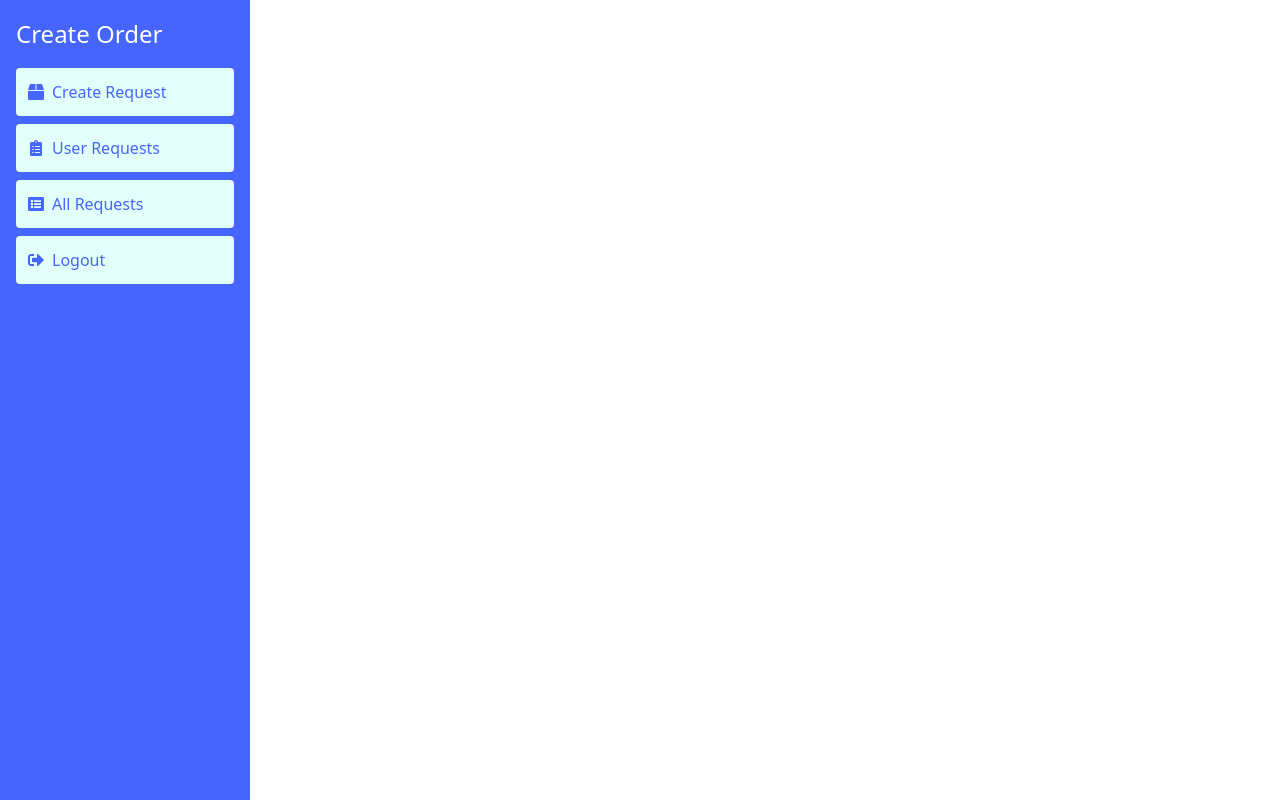
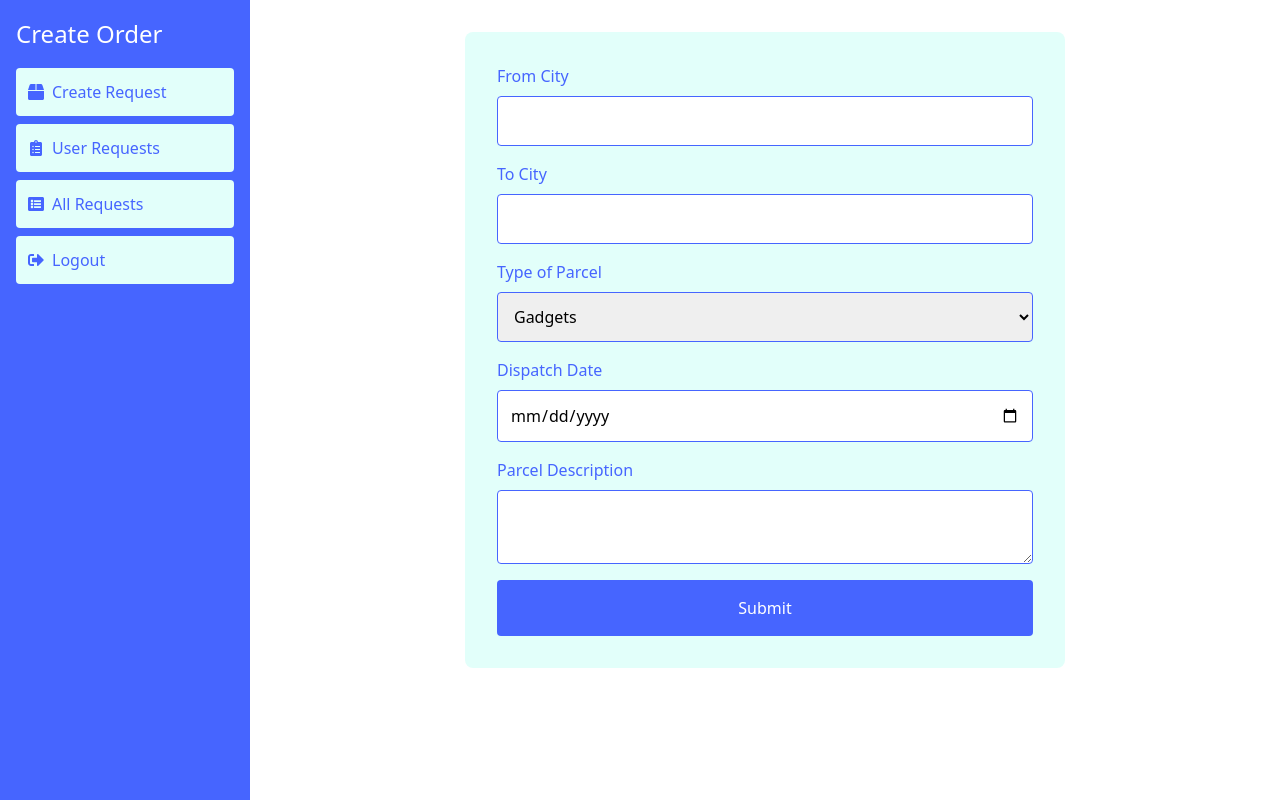
Before and after one commit to yaroslav-tsarenko/gotoinc-test-task, a React (Create React App) app: page /1/create/order in a window 1280 px wide. Built offline with nearby package versions, Linux system fonts and the light colour scheme.

Commit message:
#GTT-007: implemented logic for adding order request

```diff
--- /dev/null
+++ b/src/components/order-form/OrderForm.module.scss
@@ -0,0 +1,46 @@
+.orderForm {
+  display: flex;
+  flex-direction: column;
+  gap: 1rem;
+  max-width: 600px;
+  margin: 0 auto;
+  padding: 2rem;
+  background-color: var(--light-diamond);
+  border-radius: 8px;
+}
+
+.inputGroup {
+  display: flex;
+  flex-direction: column;
+}
+
+.label {
+  font-size: 1rem;
+  color: var(--royal-blue);
+  margin-bottom: 0.5rem;
+}
+
+.input, .select, .textarea {
+  padding: 0.75rem;
+  border: 1px solid var(--royal-blue);
+  border-radius: 4px;
+}
+
+.textarea {
+  resize: vertical;
+}
+
+.button {
+  background-color: var(--royal-blue);
+  color: var(--white);
+  padding: 1rem;
+  border: none;
+  border-radius: 4px;
+  cursor: pointer;
+  font-size: 1rem;
+  transition: background-color 0.3s ease;
+}
+
+.button:hover {
+  background-color: var(--royal-blue-hovered);
+}
--- /dev/null
+++ b/src/components/order-form/OrderForm.tsx
@@ -0,0 +1,108 @@
+import React, { useState } from 'react';
+import { useNavigate, useParams } from 'react-router-dom';
+import { useOrderStore } from '../../stores/orderStore';
+import styles from './OrderForm.module.scss';
+
+const OrderForm: React.FC = () => {
+    const { id } = useParams<{ id: string }>();
+    const navigate = useNavigate();
+    const addOrder = useOrderStore((state) => state.addOrder);
+
+    const [formData, setFormData] = useState({
+        fromCity: '',
+        toCity: '',
+        parcelType: 'gadgets',
+        dispatchDate: '',
+        description: '',
+    });
+
+    const handleChange = (e: React.ChangeEvent<HTMLInputElement | HTMLSelectElement | HTMLTextAreaElement>) => {
+        setFormData({
+            ...formData,
+            [e.target.name]: e.target.value,
+        });
+    };
+
+    const handleSubmit = (e: React.FormEvent) => {
+        e.preventDefault();
+        if (id) {
+            addOrder({ ...formData, userId: id });
+            window.alert('Order created successfully');
+            setTimeout(() => {
+                navigate(`/${id}/requests`);
+            }, 1000);
+        } else {
+            console.error('User ID is undefined');
+            window.alert('Error creating order');
+        }
+    };
+
+    return (
+        <form className={styles.orderForm} onSubmit={handleSubmit}>
+            <div className={styles.inputGroup}>
+                <label className={styles.label} htmlFor="fromCity">From City</label>
+                <input
+                    className={styles.input}
+                    type="text"
+                    id="fromCity"
+                    name="fromCity"
+                    value={formData.fromCity}
+                    onChange={handleChange}
+                    required
+                />
+            </div>
+            <div className={styles.inputGroup}>
+                <label className={styles.label} htmlFor="toCity">To City</label>
+                <input
+                    className={styles.input}
+                    type="text"
+                    id="toCity"
+                    name="toCity"
+                    value={formData.toCity}
+                    onChange={handleChange}
+                    required
+                />
+            </div>
+            <div className={styles.inputGroup}>
+                <label className={styles.label} htmlFor="parcelType">Type of Parcel</label>
+                <select
+                    className={styles.select}
+                    id="parcelType"
+                    name="parcelType"
+                    value={formData.parcelType}
+                    onChange={handleChange}
+                >
+                    <option value="gadgets">Gadgets</option>
+                    <option value="drinks">Drinks</option>
+                    <option value="clothes">Clothes</option>
+                    <option value="medicines">Medicines</option>
+                    <option value="other">Other</option>
+                </select>
+            </div>
+            <div className={styles.inputGroup}>
+                <label className={styles.label} htmlFor="dispatchDate">Dispatch Date</label>
+                <input
+                    className={styles.input}
+                    type="date"
+                    id="dispatchDate"
+                    name="dispatchDate"
+                    value={formData.dispatchDate}
+                    onChange={handleChange}
+                />
+            </div>
+            <div className={styles.inputGroup}>
+                <label className={styles.label} htmlFor="description">Parcel Description</label>
+                <textarea
+                    className={styles.textarea}
+                    id="description"
+                    name="description"
+                    value={formData.description}
+                    onChange={handleChange}
+                />
+            </div>
+            <button className={styles.button} type="submit">Submit</button>
+        </form>
+    );
+};
+
+export default OrderForm;
--- a/src/pages/create-order/CreateOrder.tsx
+++ b/src/pages/create-order/CreateOrder.tsx
@@ -1,11 +1,11 @@
 import React from 'react';
 import DashboardLayout from "../../components/dashboard-layout/DashboardLayout";
+import OrderForm from "../../components/order-form/OrderForm";
 
 const CreateOrder: React.FC = () => {
     return (
         <DashboardLayout title="Create Order">
-
-
+            <OrderForm/>
         </DashboardLayout>
     );
 };
--- /dev/null
+++ b/src/stores/orderStore.ts
@@ -0,0 +1,30 @@
+import { create } from 'zustand';
+import { persist } from 'zustand/middleware';
+
+interface Order {
+    fromCity: string;
+    toCity: string;
+    parcelType: string;
+    dispatchDate: string;
+    description: string;
+    userId: string;
+}
+
+interface OrderStore {
+    orders: Order[];
+    addOrder: (order: Order) => void;
+}
+
+export const useOrderStore = create<OrderStore>()(
+    persist(
+        (set) => ({
+            orders: [],
+            addOrder: (order: Order) => set((state) => ({
+                orders: [...state.orders, order],
+            })),
+        }),
+        {
+            name: 'order-storage',
+        }
+    )
+);
```
